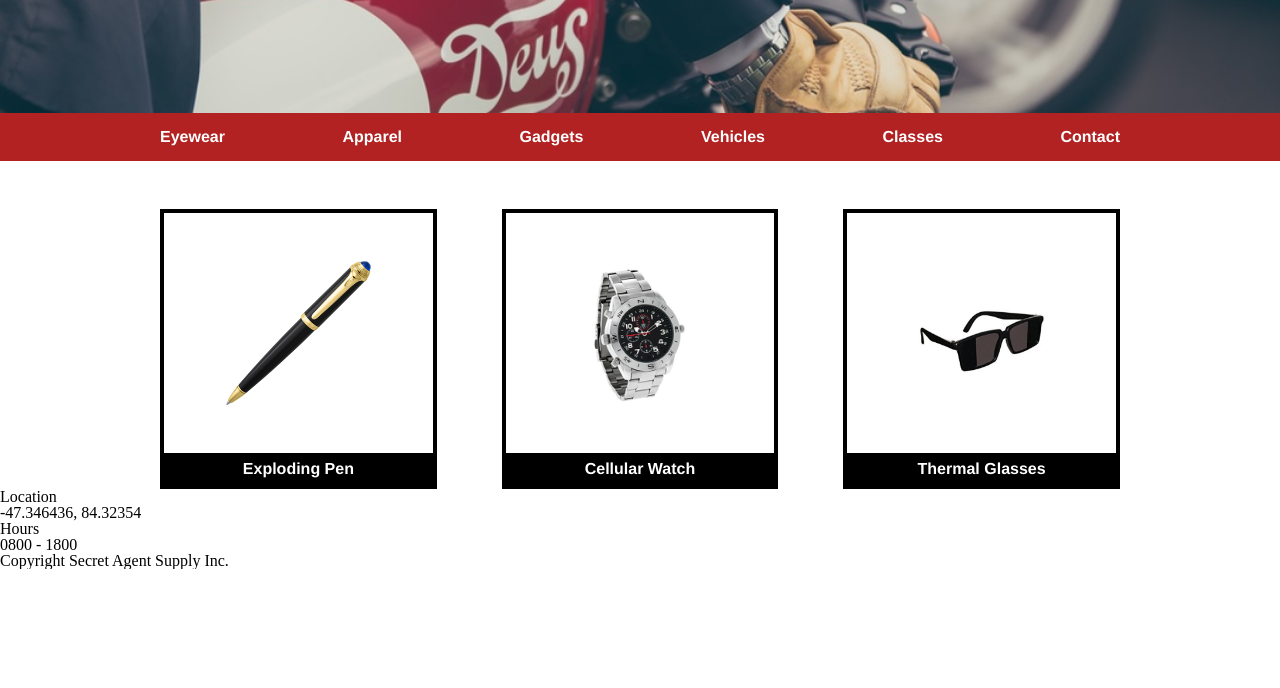
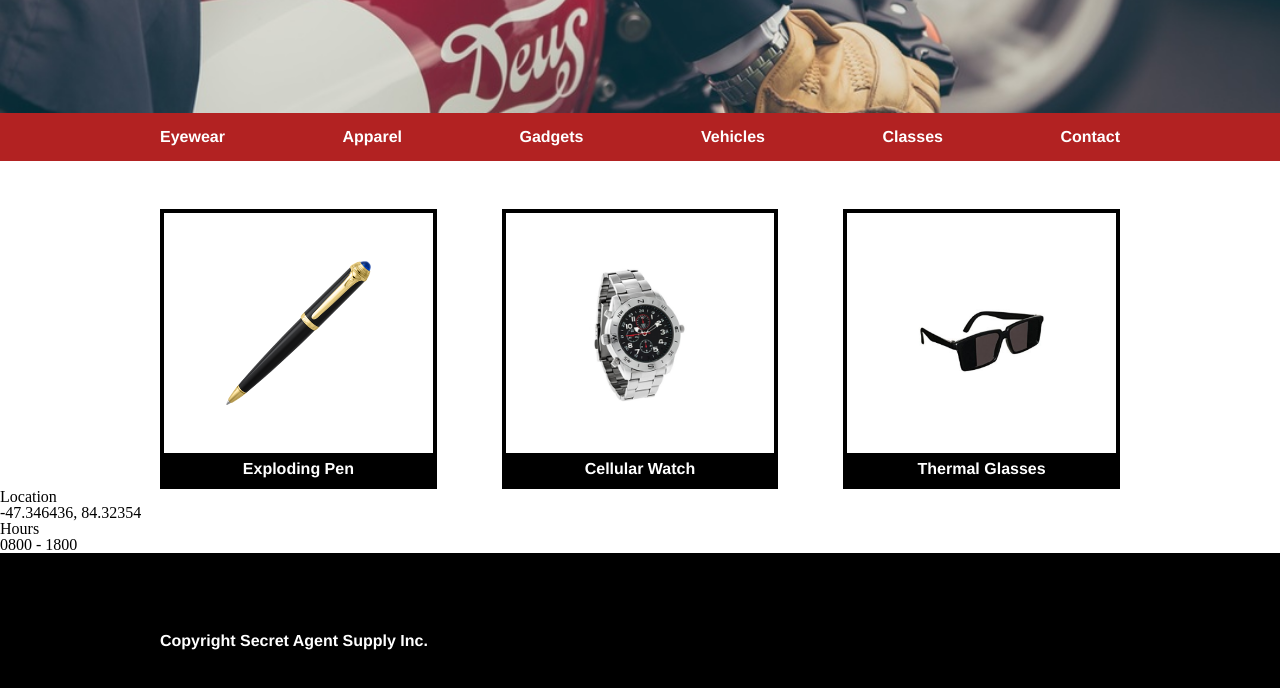
Before and after one commit to robersonj/secretagent, a plain HTML site: page index.html in a window 1280 px wide. Shown: the part 404-1092 px from the top of the page. Before the commit the page ends 973 px from the top, so only its background shows below. Drawn offline with Linux system fonts and the light colour scheme.

Commit message:
Add footer styling.

```diff
--- a/resources/css/style.css
+++ b/resources/css/style.css
@@ -188,3 +188,18 @@ nav a {
     text-align: center;
 
 }
+
+footer {
+    height: 10rem;
+    background-color: black;
+}
+
+footer p {
+    color: white;
+    font-family: Helvetica;
+    font-weight: bold;
+    text-align: left;
+    width: 960px;
+    margin: 0 auto;
+    padding-top: 5rem;
+}
```
